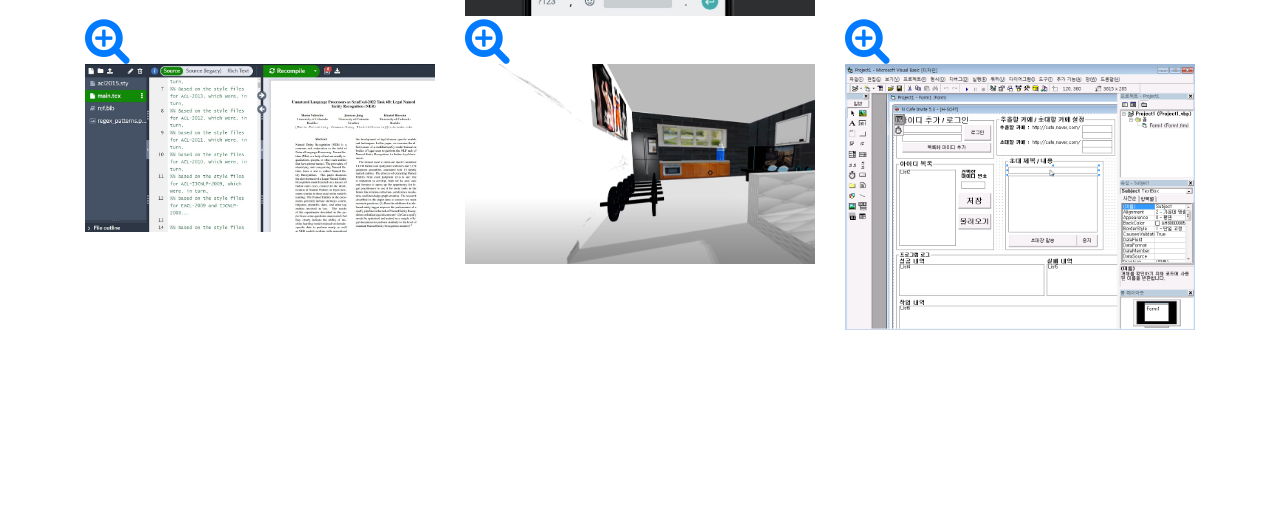
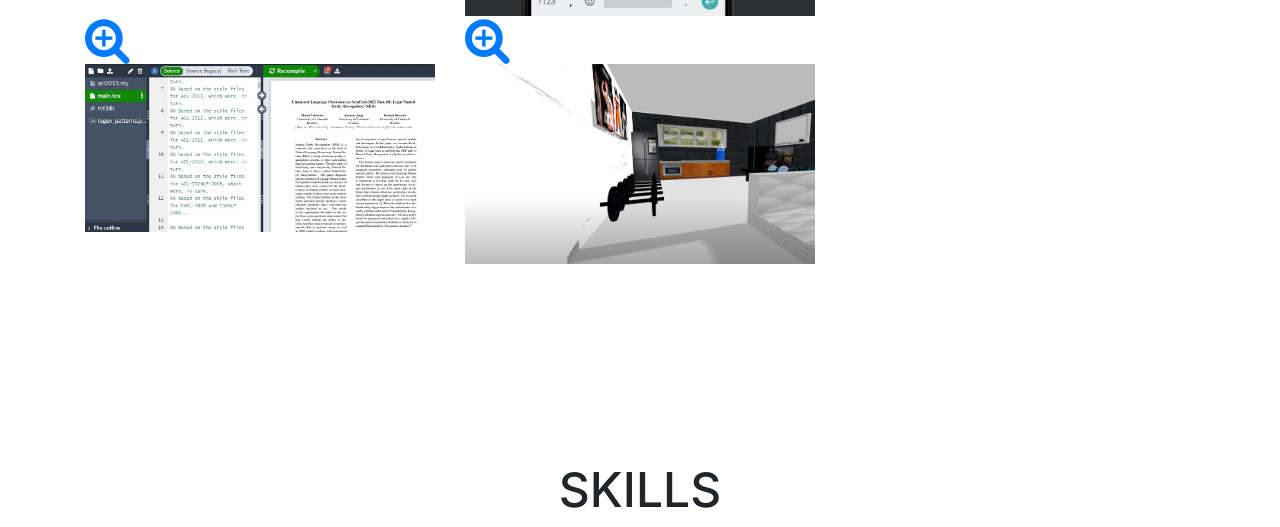
Before and after one commit to hangrycoding/junwoojang, a website with bundled scripts: page index.html in a window 1280 px wide. Shown: the part 1569-2096 px from the top of the page. Built offline with nearby package versions, Linux system fonts and the light colour scheme.

Commit message:
Update index.html

```diff
--- a/index.html
+++ b/index.html
@@ -319,16 +319,7 @@
 
 
 
-          <div class="col-sm-4 portfolio-item">
-            <a class="portfolio-link" href="#portfolioModal6" data-toggle="modal">
-              <div class="caption">
-                <div class="caption-content">
-                  <i class="fa fa-search-plus fa-3x"></i>
-                </div>
-              </div>
-              <img class="img-fluid" src="projectsSnapshots/VB1.png" alt="">
-            </a>
-          </div>
+
 
 
         </div>
```
